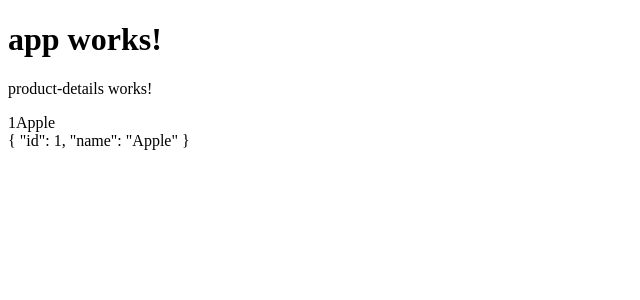
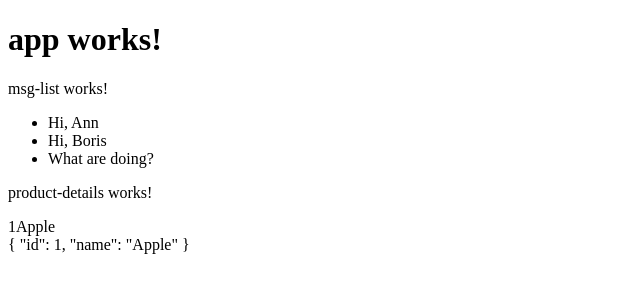
Before and after one commit to VZhyrytskiy/An2-8-UnitTests-Demo, an Angular app: page /product/1 in a window 1280 px wide. Shown: the top 300 px of the page, without its empty margins (0-640 px from the left). Built offline with nearby package versions, Linux system fonts and the light colour scheme.

Commit message:
create next example

```diff
--- a/src/app/app.component.html
+++ b/src/app/app.component.html
@@ -1,4 +1,5 @@
 <h1>
   {{title}}
 </h1>
+<app-msg-list></app-msg-list>
 <router-outlet></router-outlet>
--- a/src/app/app.module.ts
+++ b/src/app/app.module.ts
@@ -24,7 +24,8 @@ import {
   ProductComponent,
   ProductListService,
   ProductDetailsComponent,
-  PageNotFoundComponent
+  PageNotFoundComponent,
+  MsgListComponent
 } from './components';
 
 @NgModule({
@@ -42,7 +43,8 @@ import {
     ProductListComponent,
     ProductComponent,
     ProductDetailsComponent,
-    PageNotFoundComponent
+    PageNotFoundComponent,
+    MsgListComponent
   ],
   imports: [
     BrowserModule,
--- /dev/null
+++ b/src/app/components/09-override-component-providers/msg-list/msg-list.component.html
@@ -0,0 +1,8 @@
+<div>
+  <p>msg-list works!</p>
+  <ul>
+    <li *ngFor="let message of messages">
+      {{message.msg}}
+    </li>
+  </ul>
+</div>
--- /dev/null
+++ b/src/app/components/09-override-component-providers/msg-list/msg-list.component.ts
@@ -0,0 +1,21 @@
+import { Component, OnInit } from '@angular/core';
+import { MsgListService } from './msg-list.service';
+
+@Component({
+  selector: 'app-msg-list',
+  templateUrl: './msg-list.component.html',
+  styleUrls: ['./msg-list.component.css'],
+  providers: [MsgListService]
+})
+export class MsgListComponent implements OnInit {
+  messages: any[];
+
+  constructor(
+    private msgListService: MsgListService
+  ) { }
+
+  ngOnInit() {
+    this.messages = this.msgListService.getMessges();
+  }
+
+}
--- /dev/null
+++ b/src/app/components/09-override-component-providers/msg-list/msg-list.service.ts
@@ -0,0 +1,16 @@
+import { Injectable } from '@angular/core';
+
+const messages = [
+  { 'id': 1, 'msg': 'Hi, Ann' },
+  { 'id': 2, 'msg': 'Hi, Boris' },
+  { 'id': 3, 'msg': 'What are doing?' }
+];
+
+
+@Injectable()
+export class MsgListService {
+
+  getMessges(): any[] {
+    return messages;
+  }
+}
--- a/src/app/components/index.ts
+++ b/src/app/components/index.ts
@@ -23,3 +23,5 @@ export * from './08-routed-component/product-list/product-list.service';
 export * from './08-routed-component/product-list/product/product.component';
 export * from './08-routed-component/product-details/product-details.component';
 export * from './08-routed-component/page-not-found/page-not-found.component';
+
+export * from './09-override-component-providers/msg-list/msg-list.component';
```
Also changed, not shown: src/app/components/09-override-component-providers/msg-list/msg-list.component.css (added), 1 other file (tests, documents, lock files or other folders).
